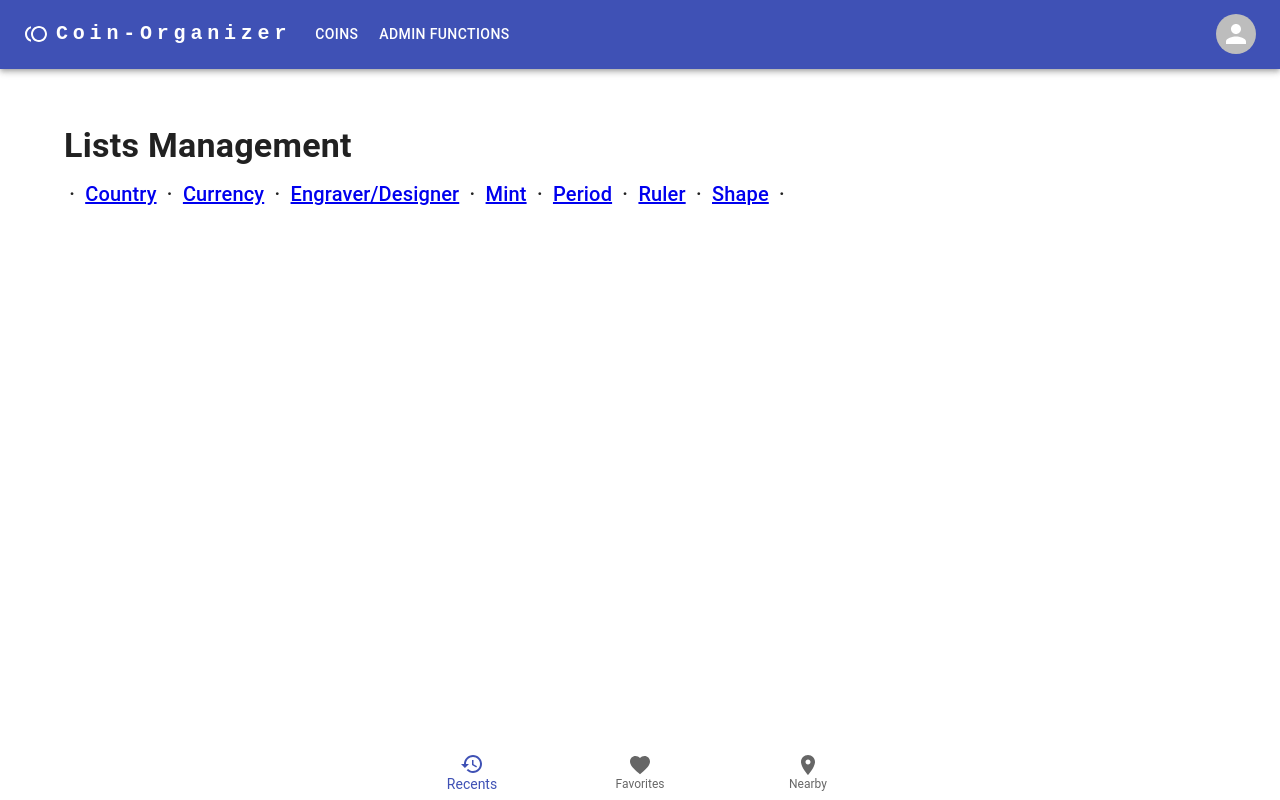
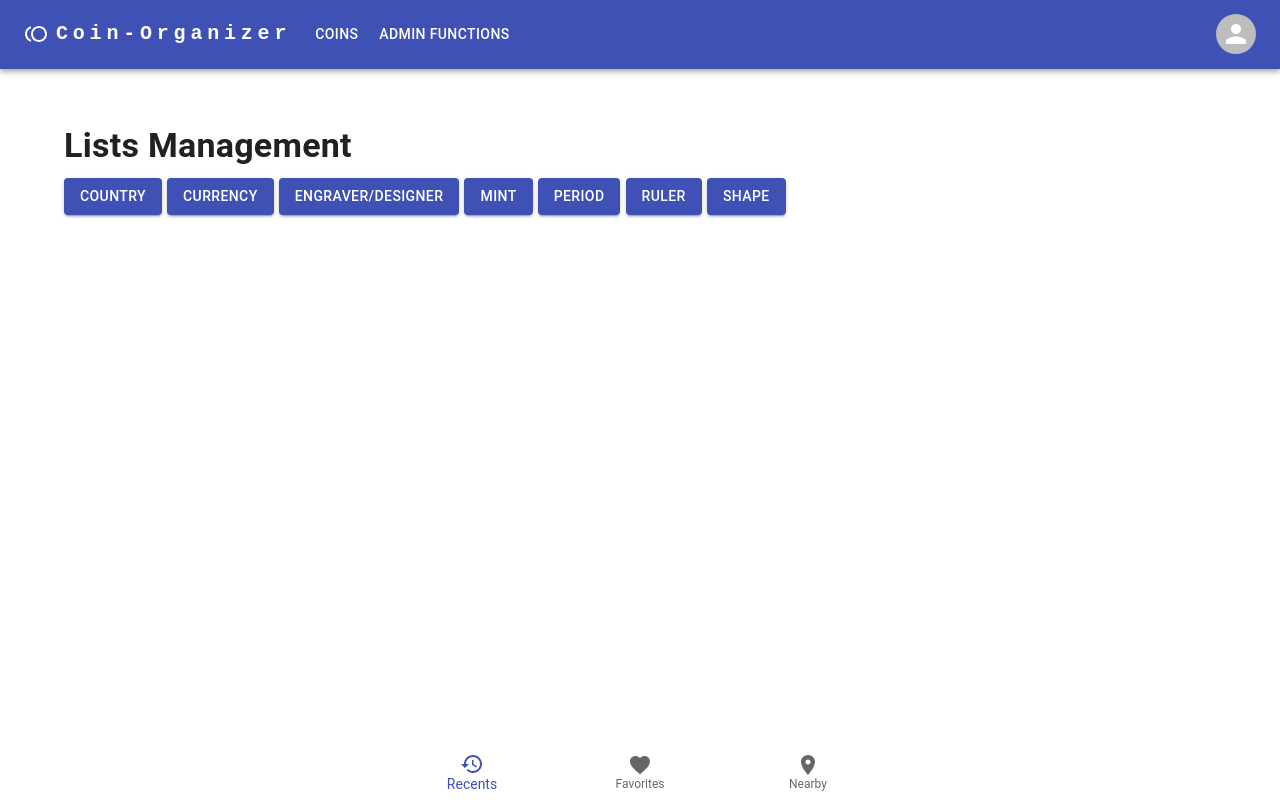
Before and after one commit to ericbrian/coinorganizer, a Next.js app: page /admin in a window 1280 px wide. Built offline with nearby package versions, Linux system fonts and the light colour scheme.

Commit message:
Change list styling.

```diff
--- a/app/admin/page.tsx
+++ b/app/admin/page.tsx
@@ -1,4 +1,4 @@
-import { Container, Box, Typography } from '@mui/material';
+import { Container, Box, Typography, Button } from '@mui/material';
 import Link from 'next/link';
 import React from 'react';
 
@@ -15,21 +15,55 @@ export default function page() {
                 </Typography>
 
                 <Typography variant="h6">
-                    &nbsp;&middot;&nbsp;{' '}
-                    <Link href={'/admin/country/view'}>Country</Link>{' '}
-                    &nbsp;&middot;&nbsp;{' '}
-                    <Link href={'/admin/currency/view'}>Currency</Link>{' '}
-                    &nbsp;&middot;&nbsp;{' '}
-                    <Link href={'/admin/engraver/view'}>Engraver/Designer</Link>{' '}
-                    &nbsp;&middot;&nbsp;{' '}
-                    <Link href={'/admin/mint/view'}>Mint</Link>{' '}
-                    &nbsp;&middot;&nbsp;{' '}
-                    <Link href={'/admin/period/view'}>Period</Link>{' '}
-                    &nbsp;&middot;&nbsp;{' '}
-                    <Link href={'/admin/ruler/view'}>Ruler</Link>{' '}
-                    &nbsp;&middot;&nbsp;{' '}
-                    <Link href={'/admin/shape/view'}>Shape</Link>{' '}
-                    &nbsp;&middot;&nbsp;{' '}
+                    <Button
+                        variant="contained"
+                        color="primary"
+                        href="/admin/country/view"
+                    >
+                        Country
+                    </Button>{' '}
+                    <Button
+                        variant="contained"
+                        color="primary"
+                        href="/admin/currency/view"
+                    >
+                        Currency
+                    </Button>{' '}
+                    <Button
+                        variant="contained"
+                        color="primary"
+                        href="/admin/engraver/view"
+                    >
+                        Engraver/Designer
+                    </Button>{' '}
+                    <Button
+                        variant="contained"
+                        color="primary"
+                        href="/admin/mint/view"
+                    >
+                        Mint
+                    </Button>{' '}
+                    <Button
+                        variant="contained"
+                        color="primary"
+                        href="/admin/period/view"
+                    >
+                        Period
+                    </Button>{' '}
+                    <Button
+                        variant="contained"
+                        color="primary"
+                        href="/admin/ruler/view"
+                    >
+                        Ruler
+                    </Button>{' '}
+                    <Button
+                        variant="contained"
+                        color="primary"
+                        href="/admin/shape/view"
+                    >
+                        Shape
+                    </Button>{' '}
                 </Typography>
             </Box>
         </Container>
```
